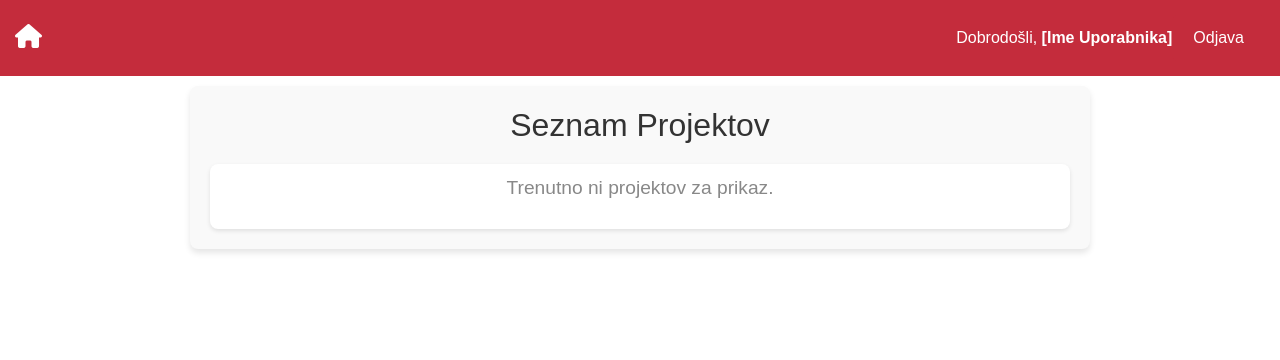
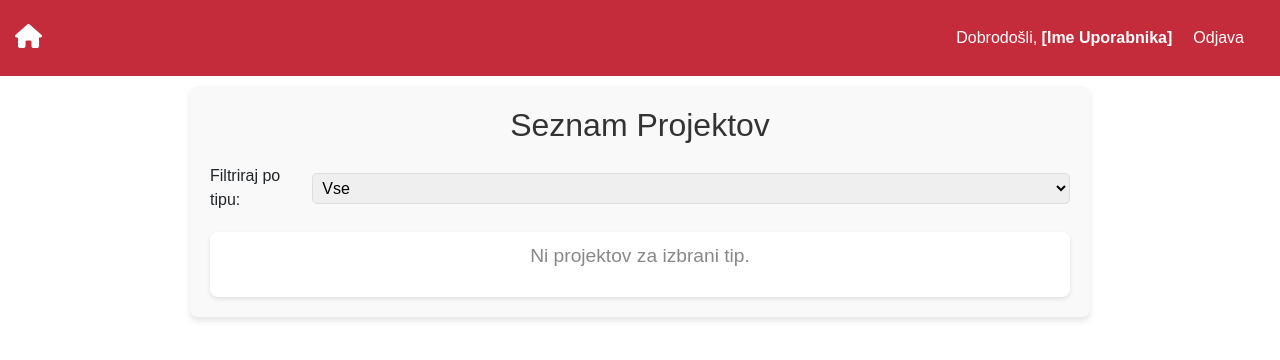
Before and after one commit to Deyc11/React_Elektro_Inzeniring_TB_Website, a React (Vite) app: page /projekti in a window 1280 px wide. Shown: the top 360 px of the page. Built offline with nearby package versions, Linux system fonts and the light colour scheme.

Commit message:
dodan filter za projekte

```diff
--- a/src/components/ProjectList.jsx
+++ b/src/components/ProjectList.jsx
@@ -1,5 +1,5 @@
 import React, { useState, useEffect } from "react";
-import "../styles/styles.css";
+import "../styles/koledar.css";
 
 const ProjectList = ({ hideList }) => {
   const [projects, setProjects] = useState(() => {
--- a/src/components/ProjektiBox.jsx
+++ b/src/components/ProjektiBox.jsx
@@ -7,9 +7,15 @@ const ProjektiBox = () => {
       <div className="window-box p-4 shadow-sm">
         <h3>Projekti</h3>
         <ul className="list-group mb-4">
-          <li className="list-group-item">Meritve</li>
-          <li className="list-group-item">Elektro projekti</li>
-          <li className="list-group-item">Energetika</li>
+        <Link to="/projekti?filter=meritve" style={{ textDecoration: "none", color: "inherit" }}>
+            <li className="list-group-item">Meritve</li>
+          </Link>
+          <Link to="/projekti?filter=elektro_projekt" style={{ textDecoration: "none", color: "inherit" }}>
+            <li className="list-group-item">Elektro projekti</li>
+          </Link>
+          <Link to="/projekti?filter=energetika" style={{ textDecoration: "none", color: "inherit" }}>
+            <li className="list-group-item">Energetika</li>
+          </Link>
           <Link to="/projekti" style={{ textDecoration: "none", color: "inherit" }}>
             <li className="list-group-item">Vsi Projekti</li>
           </Link>
--- a/src/pages/ProjectPage.jsx
+++ b/src/pages/ProjectPage.jsx
@@ -1,15 +1,25 @@
 import React, { useEffect, useState } from "react";
-import "../styles/projectPage.css"; // Nov CSS za stilizacijo
+import { useLocation } from "react-router-dom";
+import "../styles/projectPage.css";
 
 const ProjectPage = () => {
   const [projects, setProjects] = useState([]);
+  const [filterType, setFilterType] = useState("vse");
+  const location = useLocation(); // Pridobimo URL parametre
 
   useEffect(() => {
     const savedProjects = localStorage.getItem("projects");
     if (savedProjects) {
       setProjects(JSON.parse(savedProjects));
     }
-  }, []);
+
+    // Preberi filter iz URL parametrov
+    const params = new URLSearchParams(location.search);
+    const filter = params.get("filter");
+    if (filter) {
+      setFilterType(filter);
+    }
+  }, [location]);
 
   const handleDeleteProject = (index) => {
     const updatedProjects = projects.filter((_, i) => i !== index);
@@ -17,13 +27,33 @@ const ProjectPage = () => {
     localStorage.setItem("projects", JSON.stringify(updatedProjects)); // Posodobitev localStorage
   };
 
+  const filteredProjects =
+    filterType === "vse"
+      ? projects
+      : projects.filter((project) => project.type === filterType);
+
   return (
     <div className="project-page-container">
       <h1 className="project-page-title">Seznam Projektov</h1>
+      {/* Dropdown meni za filtriranje */}
+      <div className="filter-container">
+        <label htmlFor="filter">Filtriraj po tipu: </label>
+        <select
+          id="filter"
+          value={filterType}
+          onChange={(e) => setFilterType(e.target.value)}
+          className="filter-select"
+        >
+          <option value="vse">Vse</option>
+          <option value="meritve">Meritve</option>
+          <option value="elektro_projekt">Elektro projekt</option>
+          <option value="energetika">Energetika</option>
+        </select>
+      </div>
       <div className="project-list-wrapper">
-        {projects.length > 0 ? (
+        {filteredProjects.length > 0 ? (
           <ul className="project-list">
-            {projects.map((project, index) => (
+            {filteredProjects.map((project, index) => (
               <li className="project-item" key={index}>
                 <div className="project-info">
                   <h3 className="project-name">{project.name}</h3>
@@ -44,7 +74,7 @@ const ProjectPage = () => {
             ))}
           </ul>
         ) : (
-          <p className="no-projects">Trenutno ni projektov za prikaz.</p>
+          <p className="no-projects">Ni projektov za izbrani tip.</p>
         )}
       </div>
     </div>
--- a/src/styles/projectPage.css
+++ b/src/styles/projectPage.css
@@ -91,3 +91,17 @@
   .delete-button:hover {
     color: #a3222f;
   }
+
+  .filter-container {
+    margin-bottom: 20px;
+    display: flex;
+    align-items: center;
+    gap: 10px;
+  }
+
+  .filter-select {
+    padding: 5px;
+    border: 1px solid #ddd;
+    border-radius: 5px;
+    font-size: 1rem;
+  }
```
